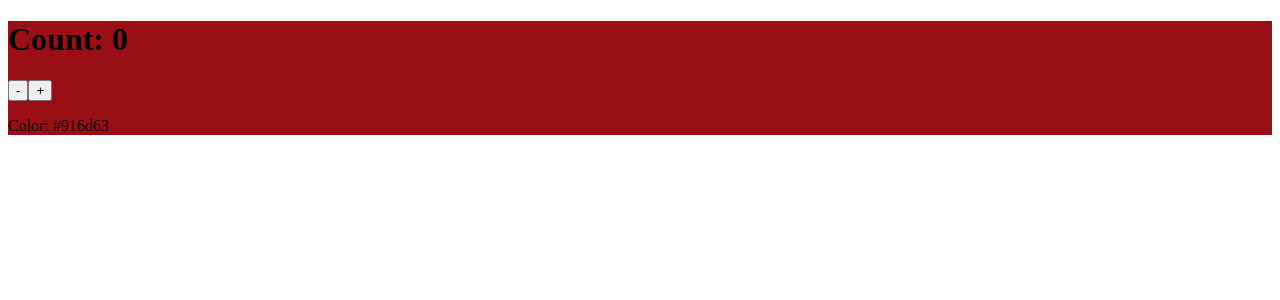
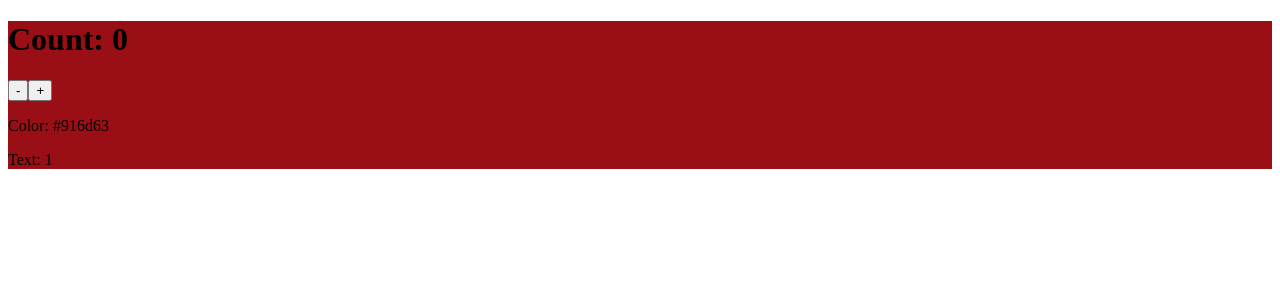
Before and after one commit to Unicode-Academy/unicode_reactjs_hoc, a React (Vite) app: page / in a window 1280 px wide. Shown: the top 300 px of the page. Built offline with nearby package versions, Linux system fonts and the light colour scheme.

Commit message:
HOC - 06

```diff
--- a/src/components/Counter.tsx
+++ b/src/components/Counter.tsx
@@ -1,5 +1,6 @@
 import { Component } from "react";
 import { withColor } from "../utils/withColor";
+import Text from "./Text";
 interface Props {
   color: string;
 }
@@ -12,6 +13,7 @@ class Counter extends Component<Props, State> {
     this.state = {
       count: 0,
     };
+    this.number = 0;
   }
   handleIncrement = () => {
     this.setState((prevState: State) => ({ count: prevState.count + 1 }));
@@ -20,12 +22,17 @@ class Counter extends Component<Props, State> {
     this.setState((prevState: State) => ({ count: prevState.count - 1 }));
   };
   render() {
+    console.log(`1. Counter Render`);
+    if (this.state.count < 5) {
+      this.number++;
+    }
     return (
       <div>
         <h1>Count: {this.state.count}</h1>
         <button onClick={this.handleDecrement}>-</button>
         <button onClick={this.handleIncrement}>+</button>
         <p>Color: {this.props.color}</p>
+        <Text count={this.number} />
       </div>
     );
   }
@@ -33,3 +40,5 @@ class Counter extends Component<Props, State> {
 
 const CounterWithColor = withColor(Counter);
 export default CounterWithColor;
+
+//React.memo
--- /dev/null
+++ b/src/components/Text.tsx
@@ -0,0 +1,11 @@
+import withMemo from "../utils/withMemo";
+interface Props {
+  count: number;
+}
+function Text({ count }: Props) {
+  console.log(`2. Text Render`);
+
+  return <div>Text: {count}</div>;
+}
+const TextWithMemo = withMemo<Props>(Text);
+export default TextWithMemo;
--- /dev/null
+++ b/src/utils/withMemo.tsx
@@ -0,0 +1,18 @@
+import React from "react";
+export default function withMemo<T>(WrapComponent: React.ElementType) {
+  return class extends React.Component<T> {
+    constructor(props: T) {
+      super(props);
+    }
+    shouldComponentUpdate(nextProps: T): boolean {
+      const prevProps = this.props;
+      if (JSON.stringify(prevProps) === JSON.stringify(nextProps)) {
+        return false;
+      }
+      return true;
+    }
+    render() {
+      return <WrapComponent {...this.props} />;
+    }
+  };
+}
```
